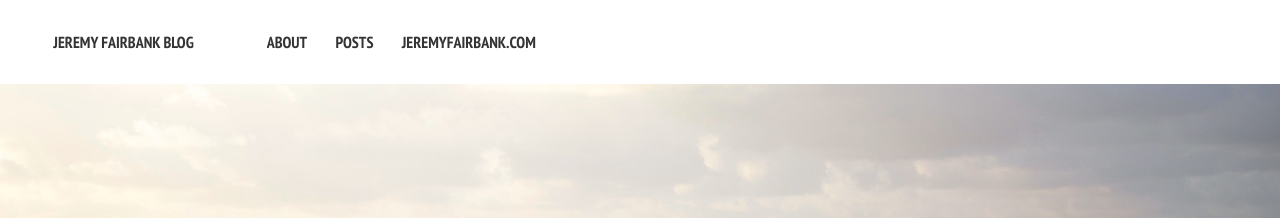
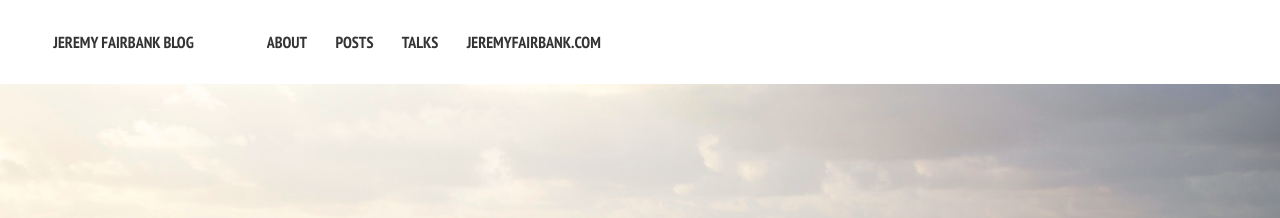
Before and after one commit to jfairbank/blog, a Jekyll site: the page built from 404.md, in a window 1280 px wide. Shown: the part 100-318 px from the top of the page. Built offline with Jekyll 4.4.1, drawn with Linux system fonts in a browser that asks for light colours; nearby versions of some CDN libraries.

Commit message:
Add link to talks

```diff
--- a/_data/navigation.yml
+++ b/_data/navigation.yml
@@ -4,5 +4,8 @@
 - title: Posts
   url: /posts/
 
+- title: Talks
+  url: http://jeremyfairbank.com/talks
+
 - title: jeremyfairbank.com
   url: http://jeremyfairbank.com
```
Also changed, not shown: 12 other files.
